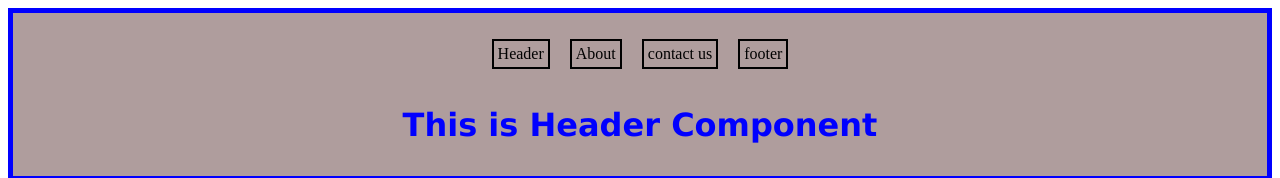
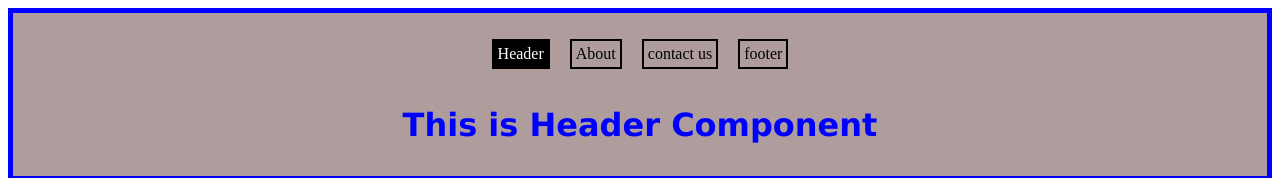
Before and after one commit to akhil-rajarao/AngularCore, an Angular app: page / in a window 1280 px wide. Shown: the top 178 px of the page. Built offline with nearby package versions, Linux system fonts and the light colour scheme.

Commit message:
routerLinkActive used to decorate active route

```diff
--- a/src/app/app.component.css
+++ b/src/app/app.component.css
@@ -1,8 +1,12 @@
-.inactive{
-    color: red;
-    background-color: black;
+.inactive {
+  color: red;
+  background-color: black;
 }
-.active{
-    color: green;
-    background-color: black;
+.active {
+  color: green;
+  background-color: black;
 }
+.activeclass {
+  color: white;
+  background: black;
+}
--- a/src/app/app.component.html
+++ b/src/app/app.component.html
@@ -69,12 +69,34 @@
   <div>{{ pulledData }}</div> -->
   <!-- <app-decorators></app-decorators> -->
   <div style="display: flex; gap: 20px; justify-content: center">
-    <p routerLink="/" style="border: 2px solid black; padding: 4px; cursor: pointer">Header</p>
-    <p routerLink="/about" style="border: 2px solid black; padding: 4px; cursor: pointer">About</p>
-    <p routerLink="/contact-us" style="border: 2px solid black; padding: 4px; cursor: pointer">
+    <p
+      routerLink=""
+      routerLinkActive="activeclass"
+      style="border: 2px solid black; padding: 4px; cursor: pointer"
+    >
+      Header
+    </p>
+    <p
+      routerLink="/about"
+      routerLinkActive="activeclass"
+      style="border: 2px solid black; padding: 4px; cursor: pointer"
+    >
+      About
+    </p>
+    <p
+      routerLink="/contact-us"
+      routerLinkActive="activeclass"
+      style="border: 2px solid black; padding: 4px; cursor: pointer"
+    >
       contact us
     </p>
-    <p routerLink="/footer" style="border: 2px solid black; padding: 4px; cursor: pointer">footer</p>
+    <p
+      routerLink="/footer"
+      routerLinkActive="activeclass"
+      style="border: 2px solid black; padding: 4px; cursor: pointer"
+    >
+      footer
+    </p>
   </div>
   <div><router-outlet></router-outlet></div>
 </div>
```
